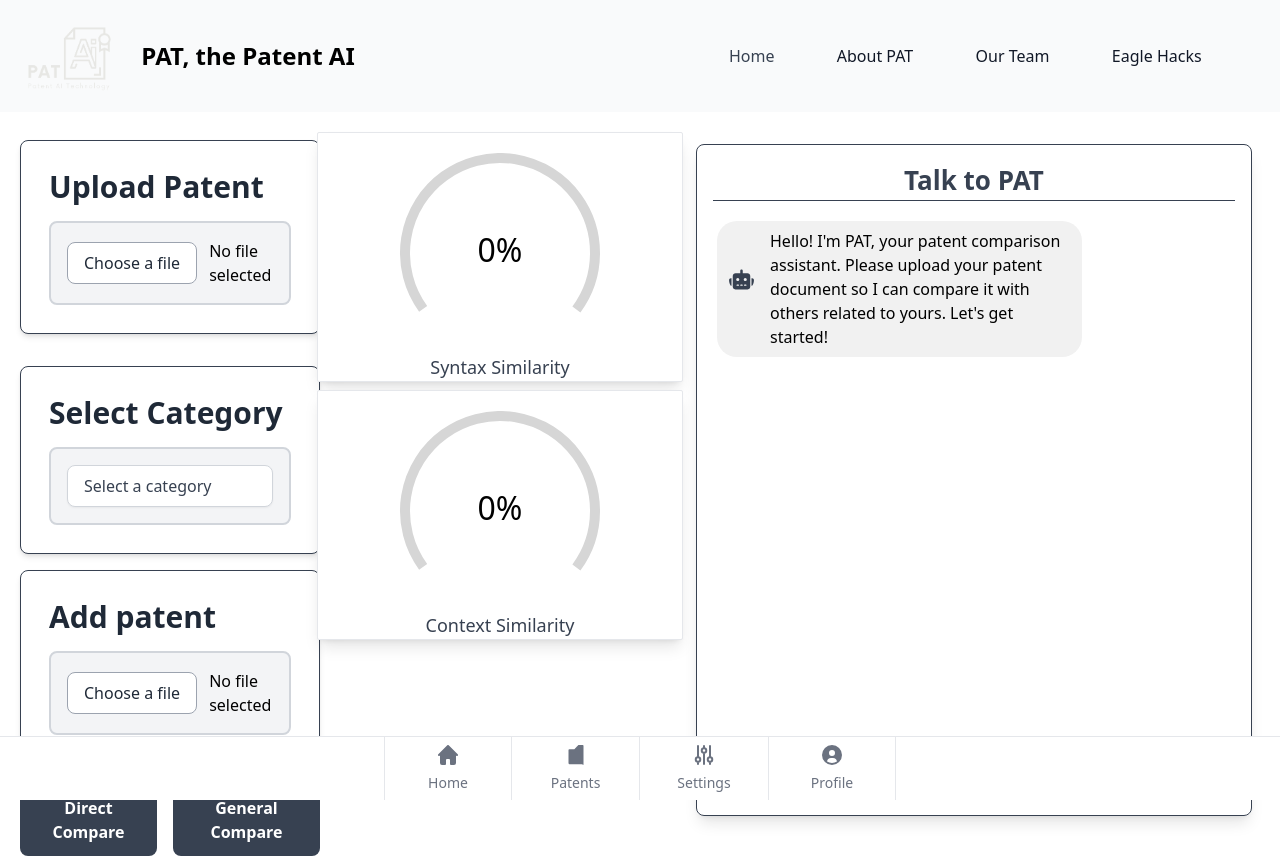
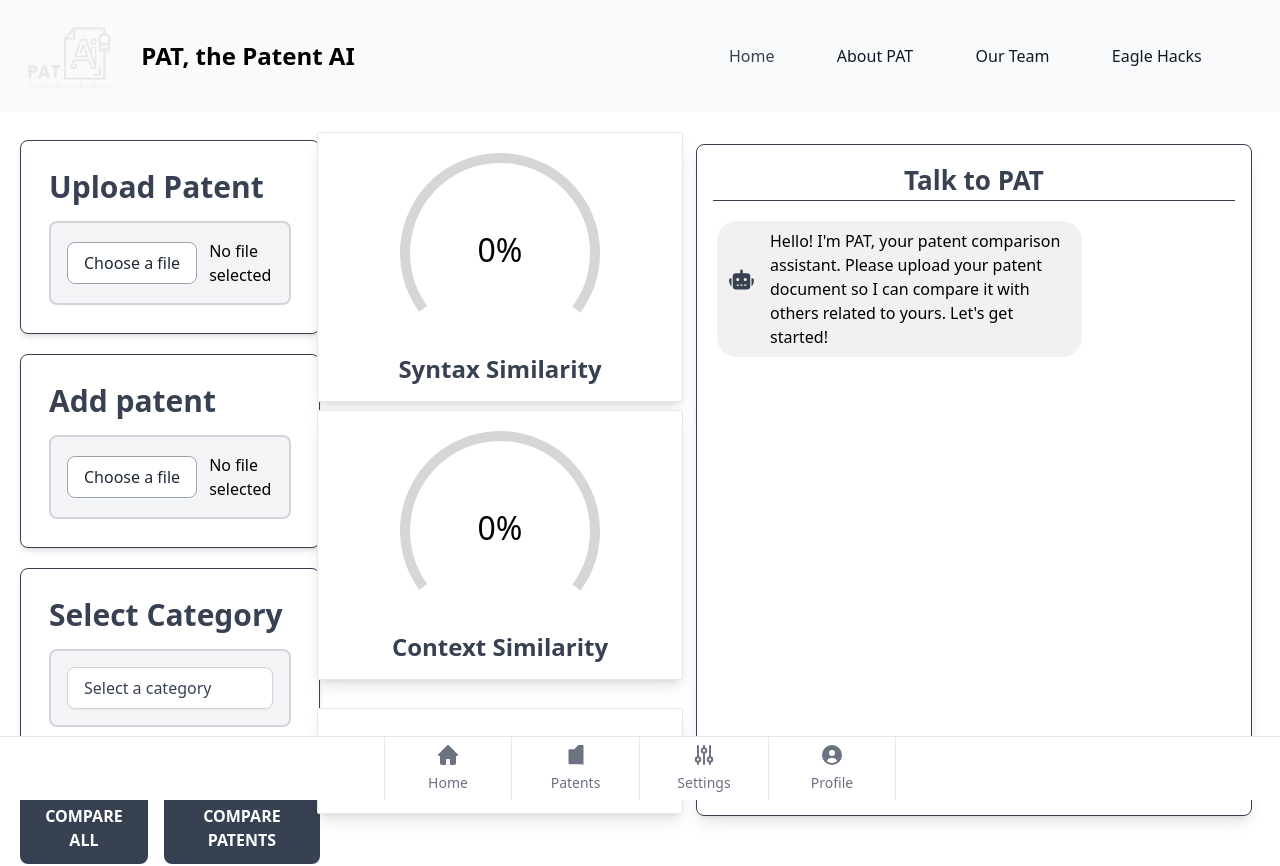
Before and after one commit to zesutton2619/PAT, a React (Create React App) app in the folder client/: page / in a window 1280 px wide. Shown: the top 866 px of the page. Built offline with nearby package versions, Linux system fonts and the light colour scheme.

Commit message:
Changes in the general style, new mechanisms, chatbot addition, display pdf preview fixed.

```diff
--- a/client/src/components/Initialize.jsx
+++ b/client/src/components/Initialize.jsx
@@ -12,24 +12,49 @@ const Init = ({ onFileSelect }) => {
     };
 
     return (
+
         <div className="flex justify-center items-center mt-7">
             <div className="container flex flex-col items-center">
-                <div className="max-w-md w-full p-3 bg-white shadow-md border border-gray-700 rounded-lg overflow-hidden mb-8">
+                <div
+                    className="max-w-md w-full p-3 bg-white shadow-md border border-gray-700 rounded-lg overflow-hidden transition duration-500 ease-in-out transform hover:-translate-y-1 hover:scale-105">
                     <div className="p-4">
-                        <h2 className="text-3xl font-bold text-gray-800 mb-4">Upload Patent</h2>
-                        <div className="flex items-center justify-center bg-gray-100 border-2 border-gray-300 rounded-lg p-4">
-                            <label htmlFor="file-upload" className="cursor-pointer bg-white rounded-lg px-4 py-2 border border-gray-400 text-gray-800 hover:bg-gray-50 transition duration-300 flex-grow-0 flex-shrink-0">
+                        <h2 className="text-3xl font-bold text-gray-700 mb-4">Upload Patent</h2>
+                        <div
+                            className="flex items-center justify-center bg-gray-100 border-2 border-gray-300 rounded-lg p-4">
+                            <label htmlFor="file-upload"
+                                   className="cursor-pointer bg-white rounded-lg px-4 py-2 border border-gray-400 text-gray-800 hover:bg-gray-50 transition duration-300 flex-grow-0 flex-shrink-0">
                                 Choose a file
                                 <input id="file-upload" type="file" className="sr-only" onChange={handleFileChange}/>
                             </label>
-                            <span className="ml-3 flex-grow">{selectedFile ? selectedFile.name : "No file selected"}</span>
+                            <span
+                                className="ml-3 flex-grow">{selectedFile ? selectedFile.name : "No file selected"}</span>
                         </div>
                     </div>
                 </div>
-                <div className="max-w-md w-full p-3 bg-white border border-gray-700 shadow-md rounded-lg overflow-hidden mb-4">
+
+                <div
+                    className="max-w-md w-full p-3 bg-white shadow-md border border-gray-700 rounded-lg overflow-hidden transition duration-500 ease-in-out transform hover:-translate-y-1 hover:scale-105 mt-5">
                     <div className="p-4">
-                        <h2 className="text-3xl font-bold text-gray-800 mb-4">Select Category</h2>
-                        <div className="flex items-center justify-center bg-gray-100 border-2 border-gray-300 rounded-lg p-4">
+                        <h2 className="text-3xl font-bold text-gray-700 mb-4">Add patent</h2>
+                        <div
+                            className="flex items-center justify-center bg-gray-100 border-2 border-gray-300 rounded-lg p-4">
+                            <label htmlFor="file-upload2"
+                                   className="cursor-pointer bg-white rounded-lg px-4 py-2 border border-gray-400 text-gray-800 hover:bg-gray-50 transition duration-300 flex-grow-0 flex-shrink-0">
+                                Choose a file
+                                <input id="file-upload2" type="file" className="sr-only" onChange={handleFileChange}/>
+                            </label>
+                            <span
+                                className="ml-3 flex-grow">{selectedFile ? selectedFile.name : "No file selected"}</span>
+                        </div>
+                    </div>
+                </div>
+
+                <div
+                    className="max-w-md w-full p-3 bg-white border border-gray-700 shadow-md rounded-lg overflow-hidden mb-4 transition duration-500 ease-in-out transform hover:-translate-y-1 hover:scale-105 mt-5">
+                    <div className="p-4">
+                        <h2 className="text-3xl font-bold text-gray-700 mb-4">Select Category</h2>
+                        <div
+                            className="flex items-center justify-center bg-gray-100 border-2 border-gray-300 rounded-lg p-4">
                             <div className="relative inline-block text-left w-full">
                                 <div>
                                     <button
@@ -43,7 +68,8 @@ const Init = ({ onFileSelect }) => {
                                     </button>
                                 </div>
                                 {selectedOption && (
-                                    <div className="origin-top-right absolute right-0 mt-2 w-56 rounded-md shadow-lg bg-white ring-1 ring-black ring-opacity-5">
+                                    <div
+                                        className="origin-top-right absolute right-0 mt-2 w-56 rounded-md shadow-lg bg-white ring-1 ring-black ring-opacity-5">
                                         <div
                                             className="py-1"
                                             role="menu"
@@ -78,18 +104,7 @@ const Init = ({ onFileSelect }) => {
                         </div>
                     </div>
                 </div>
-                <div className="max-w-md w-full p-3 bg-white shadow-md border border-gray-700 rounded-lg overflow-hidden">
-                    <div className="p-4">
-                        <h2 className="text-3xl font-bold text-gray-800 mb-4">Add patent</h2>
-                        <div className="flex items-center justify-center bg-gray-100 border-2 border-gray-300 rounded-lg p-4">
-                            <label htmlFor="file-upload2" className="cursor-pointer bg-white rounded-lg px-4 py-2 border border-gray-400 text-gray-800 hover:bg-gray-50 transition duration-300 flex-grow-0 flex-shrink-0">
-                                Choose a file
-                                <input id="file-upload2" type="file" className="sr-only" onChange={handleFileChange}/>
-                            </label>
-                            <span className="ml-3 flex-grow">{selectedFile ? selectedFile.name : "No file selected"}</span>
-                        </div>
-                    </div>
-                </div>
+
             </div>
         </div>
     );
--- a/client/src/components/PDFViewer.js
+++ b/client/src/components/PDFViewer.js
@@ -13,13 +13,13 @@ const PDFViewer = ({ pdfUrl }) => {
     };
 
     return (
-        <div style={{ width: '100%', maxHeight: '600px', overflow: 'auto' }}>
+        <div style={{ width: '100%', maxHeight: '650px', overflow: 'auto' }}>
             <Document file={pdfUrl} onLoadSuccess={onDocumentLoadSuccess}>
                 {Array.from(new Array(numPages), (_, index) => (
                     <Page
                         key={`page${index + 1}`}
                         pageNumber={index + 1}
-                        width={1000}
+                        width={850}
                         renderTextLayer={false}
                         renderAnnotationLayer={false}
                     />
--- a/client/src/components/PatentDisplay.jsx
+++ b/client/src/components/PatentDisplay.jsx
@@ -4,22 +4,23 @@ import PDFViewer from './PDFViewer'; // Assuming PDFViewer is a component that r
 const Display = ({ patents }) => {
     return (
         <div>
+            <div className="flex">
+                <h1 className="text-3xl font-bold border-gray-600 mb-2 text-center mx-auto mb-6">Compared Patents</h1>
+            </div>
             <div className="patents-container grid gap-8 grid-cols-1 md:grid-cols-2 mx-20"
                  style={{gridAutoCols: '1fr'}}>
                 {patents.map((patent, index) => (
                     <div key={index}
-                         className="w-full patent-card p-3 border-gray-800 border-4 rounded-lg ">
-                        <h3 className="text-xl font-bold mb-2 text-center">Patent: {patent.name}</h3>
+                         className="w-full patent-card p-3 border-gray-800 border-4 rounded-lg">
+                        <h3 className="text-2xl font-bold border-gray-700 mb-2 text-center">{index === 0 ? 'YOUR PATENT' : 'MOST SIMILAR PATENT'}</h3>
+                        <h3 className="text-xl font-bold border-gray-700 mb-2 text-center">Patent: {patent.name}</h3>
                         <div className="pdf-container border border-gray-300 rounded-lg p-2 overflow-auto">
                             <PDFViewer pdfUrl={URL.createObjectURL(patent)}/>
                         </div>
                     </div>
-
                 ))}
             </div>
         </div>
-
-
     );
 };
 
--- a/client/src/pages/PatDashboard.jsx
+++ b/client/src/pages/PatDashboard.jsx
@@ -47,7 +47,7 @@ const Dash = () => {
     return (
 
         <div>
-            <nav className="border-gray-200 bg-gray-50 dark:bg-gray-800 dark:border-gray-700">
+            <nav id={"home"} className="border-gray-200 bg-gray-50 dark:bg-gray-800 dark:border-gray-700">
                 <NavBar/>
             </nav>
 
@@ -62,13 +62,13 @@ const Dash = () => {
                                     onClick={handleCompare}
                                     className="flex bg-gray-700 hover:bg-gray-500 text-white font-bold py-3 px-6 rounded-lg transform hover:scale-110 transition duration-300 ease-in-out mr-4"
                                 >
-                                    Direct Compare
+                                    COMPARE ALL
                                 </button>
                                 <button
                                     onClick={handleCompare}
                                     className="flex bg-gray-700 hover:bg-gray-500 text-white font-bold py-3 px-6 rounded-lg transform hover:scale-110 transition duration-300 ease-in-out"
                                 >
-                                    General Compare
+                                    COMPARE PATENTS
                                 </button>
                             </div>
                         </div>
@@ -82,19 +82,32 @@ const Dash = () => {
                                 ) : (
                                     <div className="flex flex-col items-center">
                                         <div
-                                            className="flex bg-white shadow-lg rounded-sm border border-gray-200 p-0 mb-2 px-8 pt-5">
+                                            className="flex bg-white shadow-lg rounded-sm border border-gray-200 p-0 mb-2 px-8 pt-5 transition duration-500 ease-in-out transform hover:-translate-y-1 hover:scale-105">
                                             <div className="relative flex items-center flex-col">
                                                 <ReviewBar score={percentage}/>
-                                                <h1 className="text-lg text-gray-700">Syntax Similarity</h1>
+                                                <h1 className="text-2xl font-bold text-gray-700 mb-4">Syntax
+                                                    Similarity</h1>
                                             </div>
                                         </div>
 
-                                        <div className="flex bg-white shadow-lg rounded-sm border border-gray-200 px-8 pt-5">
+                                        <div
+                                            className="flex bg-white shadow-lg rounded-sm border border-gray-200 px-8 pt-5 transition duration-500 ease-in-out transform hover:-translate-y-1 hover:scale-105">
                                             <div className="relative flex items-center flex-col">
                                                 <ReviewBar score={percentage}/>
-                                                <span className="text-lg text-gray-700">Context Similarity</span>
+                                                <span className="text-2xl font-bold text-gray-700 mb-4">Context Similarity</span>
                                             </div>
                                         </div>
+
+                                        <div
+                                            className="flex bg-white shadow-lg rounded-sm border border-gray-200 px-8 p-5 w-full transition duration-500 ease-in-out transform hover:-translate-y-1 hover:scale-105 mt-7">
+                                            <div className="flex flex-col items-center justify-center mx-auto">
+                                                <h1 className="text-lg text-gray-600 font-bold mb-2">Most Similar Patent
+                                                    Found:</h1>
+                                                <p className="text-lg text-gray-600">None</p>
+                                            </div>
+                                        </div>
+
+
                                     </div>
                                 )}
                             </div>
@@ -111,8 +124,14 @@ const Dash = () => {
             </div>
 
 
-            <div className="flex mt-5 pt-10">
+            <div id={"patDis"} className="flex mt-5 pt-10">
                 <Display patents={patents}/>
+            </div>
+
+            <div className="min-h-screen">
+                <div className="flex mt-5 pt-10 h-full">
+                    {/* Content */}
+                </div>
             </div>
 
 
--- a/client/src/pages/chatbot.jsx
+++ b/client/src/pages/chatbot.jsx
@@ -33,7 +33,7 @@ const Chat = () => {
 
 
     return (
-        <div className="flex flex-col border border-gray-700 rounded-lg shadow-lg p-4 mr-7" style={{ height: '42rem' }}>
+        <div className="flex flex-col border border-gray-700 rounded-lg shadow-lg p-4 mr-7 transition duration-500 ease-in-out transform hover:-translate-y-1 hover:scale-105" style={{ height: '42rem' }}>
             <div className="chat-header">
                 Talk to PAT
                 <hr className="header-divider" />
```
Also changed, not shown: client/src/pages/Footer.jsx (+12 -0 lines).
